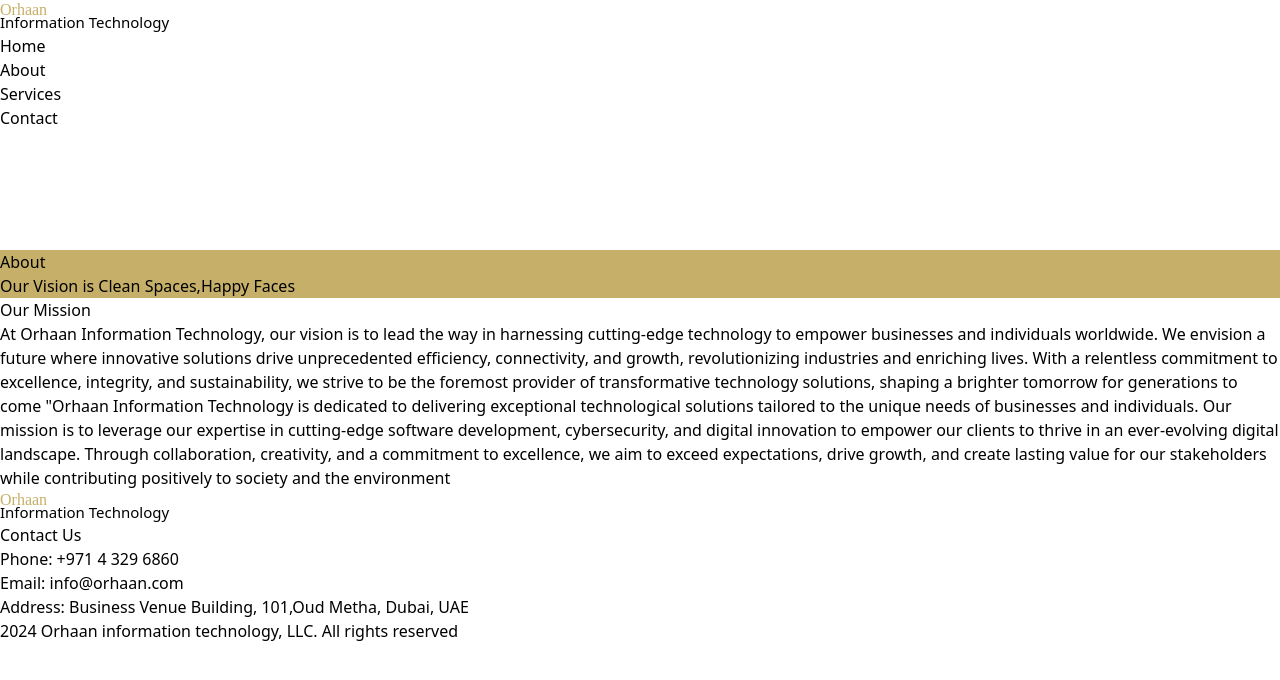
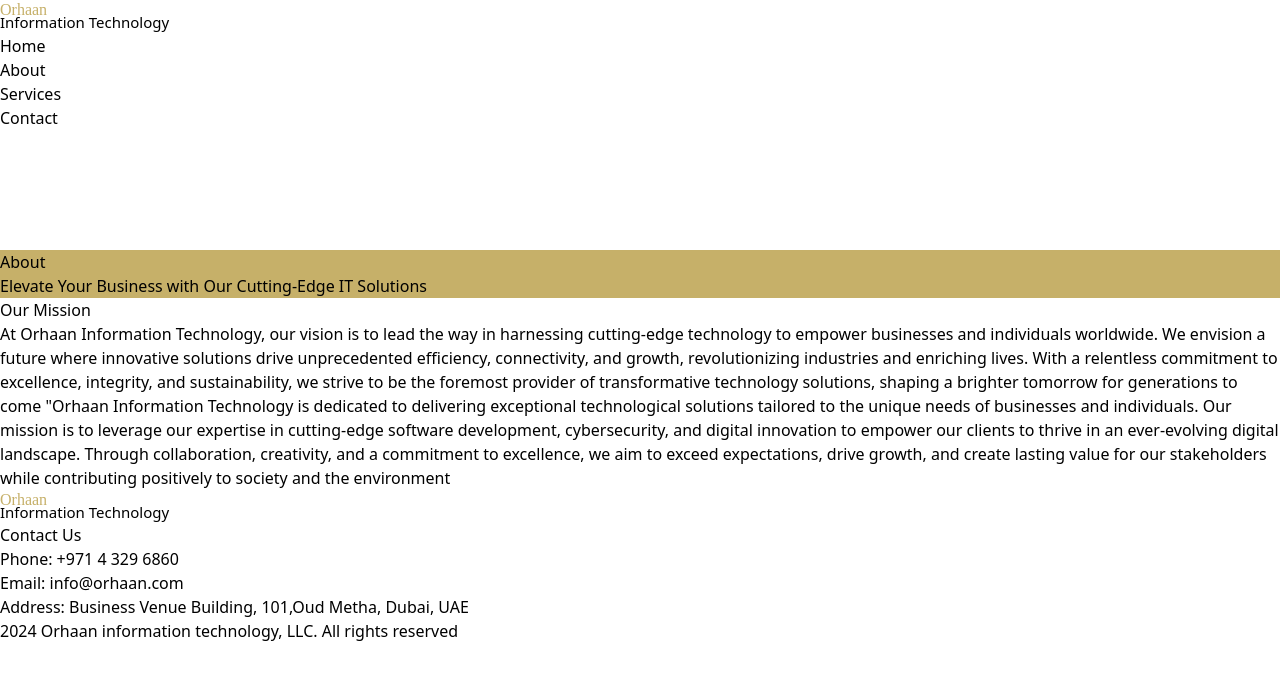
Before and after one commit to clientsmaker/orhaan-information, a React (Vite) app: page /about in a window 1280 px wide. Shown: the top 680 px of the page. Built offline with nearby package versions, Linux system fonts and the light colour scheme.

Commit message:
second commit

```diff
--- a/src/Pages/About.jsx
+++ b/src/Pages/About.jsx
@@ -11,7 +11,7 @@ const About = () => {
       <div className="bg-black bg-opacity-50 p-8 rounded-md max-w-2xl text-center text-white ">
         <h3 className="text-4xl text-black font-bold mb-4">About</h3>
         <p className="text-lg">
-         Our Vision is Clean Spaces,Happy Faces
+        Elevate Your Business with Our Cutting-Edge IT Solutions
         </p>
       </div>
     </div>
```
